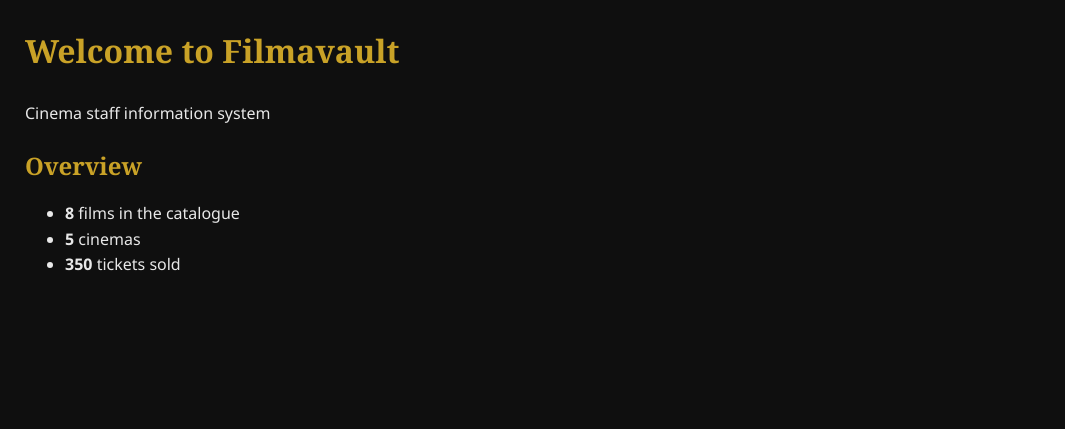
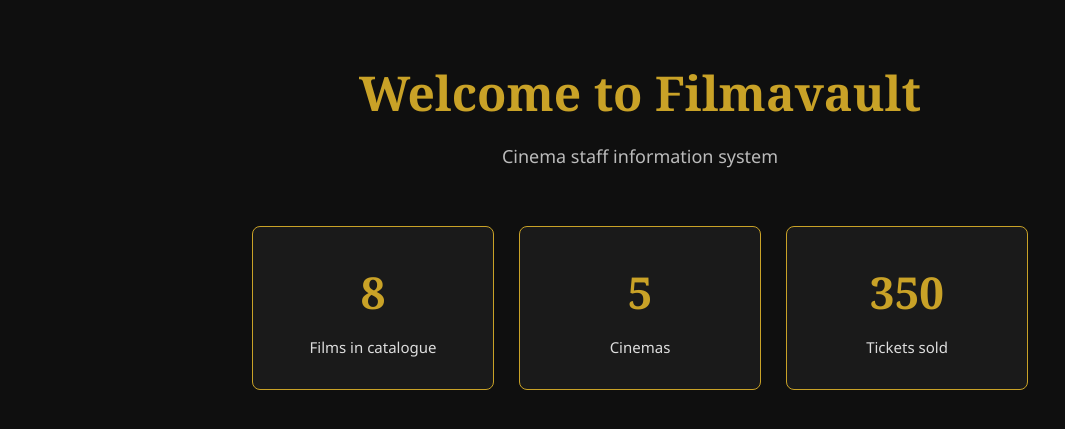
Before and after one commit to MasterChinchou/Filmavault, a Flask app: page / in a window 1280 px wide. Shown: the part 67-496 px from the top of the page, without its empty margins (0-1065 px from the left). Run offline with Flask 3, Linux system fonts and the light colour scheme; data comes from the database, SQL or seed files in the repository.

Commit message:
Style home page with stat cards

```diff
--- a/static/style.css
+++ b/static/style.css
@@ -101,3 +101,50 @@
     font-size: 20px;
     text-decoration: none;
 }
+/* Home page hero */
+.hero {
+    text-align: center;
+    padding: 55px 20px 25px;
+}
+
+.hero h1 {
+    font-size: 48px;
+    margin: 0 0 10px;
+}
+
+.hero p {
+    color: #bbb;
+    font-size: 18px;
+    margin: 0;
+}
+
+/* Home page stat cards */
+.stats {
+    display: flex;
+    justify-content: center;
+    gap: 25px;
+    flex-wrap: wrap;
+    margin: 30px 25px;
+}
+
+.stat-card {
+    background-color: #1a1a1a;
+    border: 1px solid #c9a227;
+    border-radius: 8px;
+    padding: 30px 40px;
+    text-align: center;
+    min-width: 160px;
+}
+
+.stat-number {
+    font-size: 44px;
+    font-weight: bold;
+    color: #c9a227;
+    font-family: Georgia, 'Times New Roman', serif;
+}
+
+.stat-label {
+    color: #ddd;
+    margin-top: 8px;
+    font-size: 15px;
+}
--- a/templates/home.html
+++ b/templates/home.html
@@ -6,13 +6,25 @@
 </head>
 <body>
     {% include "nav.html" %}
-    <h1>Welcome to Filmavault</h1>
-    <p>Cinema staff information system</p>
-        <h2>Overview</h2>
-    <ul>
-        <li><strong>{{ film_count }}</strong> films in the catalogue</li>
-        <li><strong>{{ cinema_count }}</strong> cinemas</li>
-        <li><strong>{{ ticket_count }}</strong> tickets sold</li>
-    </ul>
+
+    <div class="hero">
+        <h1>Welcome to Filmavault</h1>
+        <p>Cinema staff information system</p>
+    </div>
+
+    <div class="stats">
+        <div class="stat-card">
+            <div class="stat-number">{{ film_count }}</div>
+            <div class="stat-label">Films in catalogue</div>
+        </div>
+        <div class="stat-card">
+            <div class="stat-number">{{ cinema_count }}</div>
+            <div class="stat-label">Cinemas</div>
+        </div>
+        <div class="stat-card">
+            <div class="stat-number">{{ ticket_count }}</div>
+            <div class="stat-label">Tickets sold</div>
+        </div>
+    </div>
 </body>
 </html>
```
